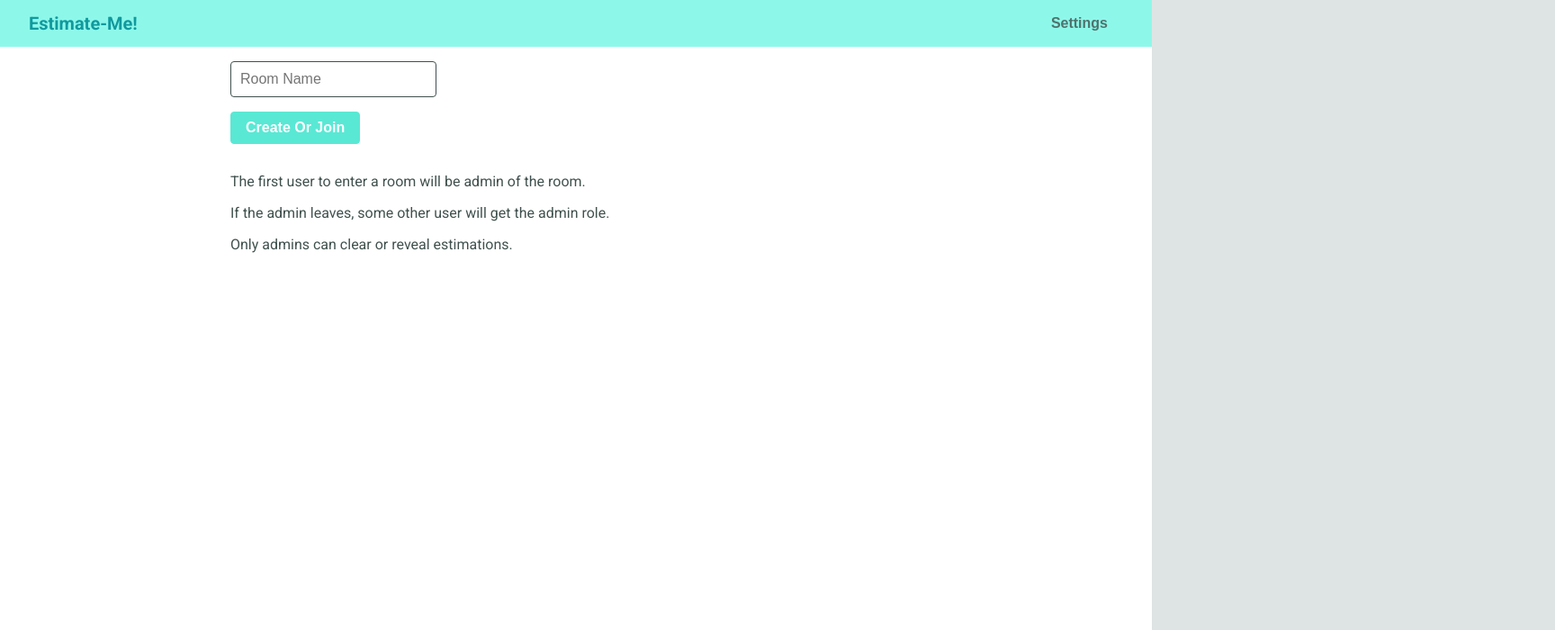
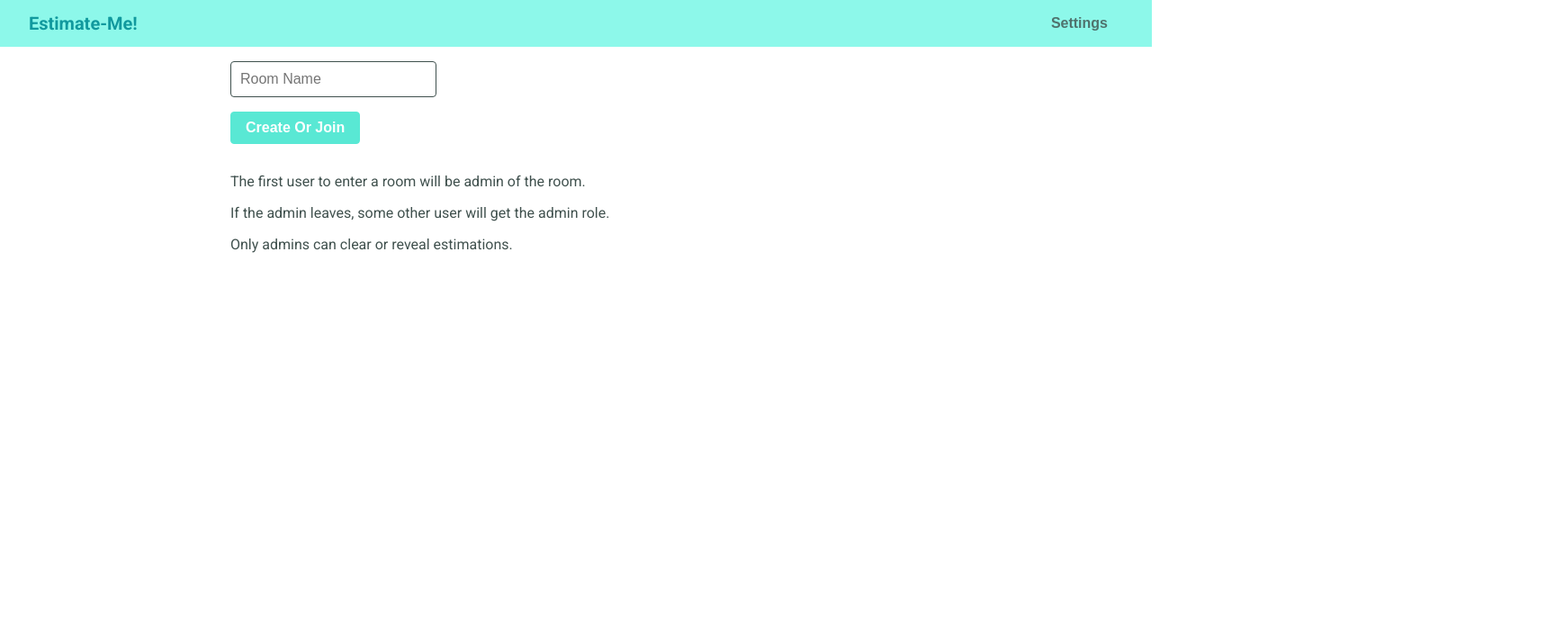
Before and after one commit to klefix/estimate-me, a Vue app: page / in a window 1280 px wide. Shown: the top 700 px of the page at 90% size, 1728 px wide, since content can reach past the window. Built offline with nearby package versions, Linux system fonts and the light colour scheme; no server answers; what vue-socket.io-extended would draw is missing.

Commit message:
fix: adjust overflow + settings panel height

```diff
--- a/src/App.vue
+++ b/src/App.vue
@@ -64,6 +64,8 @@ export default {
   color: var(--GLOBAL_TEXT_COLOR);
   font-family: var(--GLOBAL_FONT);
   font-weight: 400;
+  width: 100vw;
+  overflow-x: hidden;
   -webkit-font-smoothing: antialiased;
   -moz-osx-font-smoothing: grayscale;
   text-align: var(--GLOBAL_TEXT_ALIGN);
@@ -103,12 +105,12 @@ main.settingsOpen {
 .settingsArea {
   position: absolute;
   transition: transform 300ms ease-in;
-  top: -2rem;
+  top: 0;
   right: 0;
   z-index: -1;
   height: 100vh;
   width: 100vw;
-  padding: 4rem 1rem 1rem;
+  padding: 2rem 1rem 1rem;
   transform: translate(100vw, 0);
   background: var(--GLOBAL_BACKGROUND_ACCENT);
 }
```
